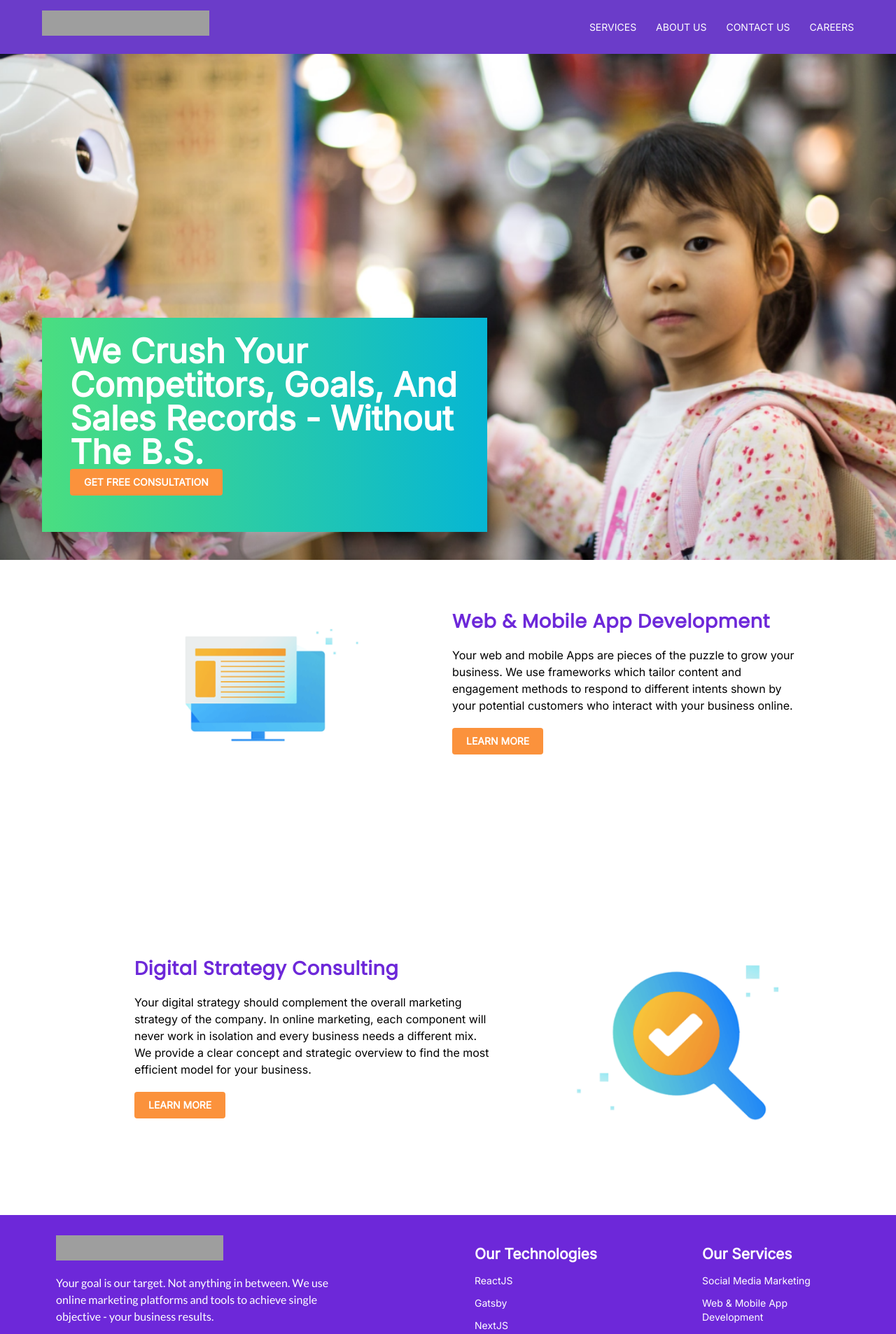
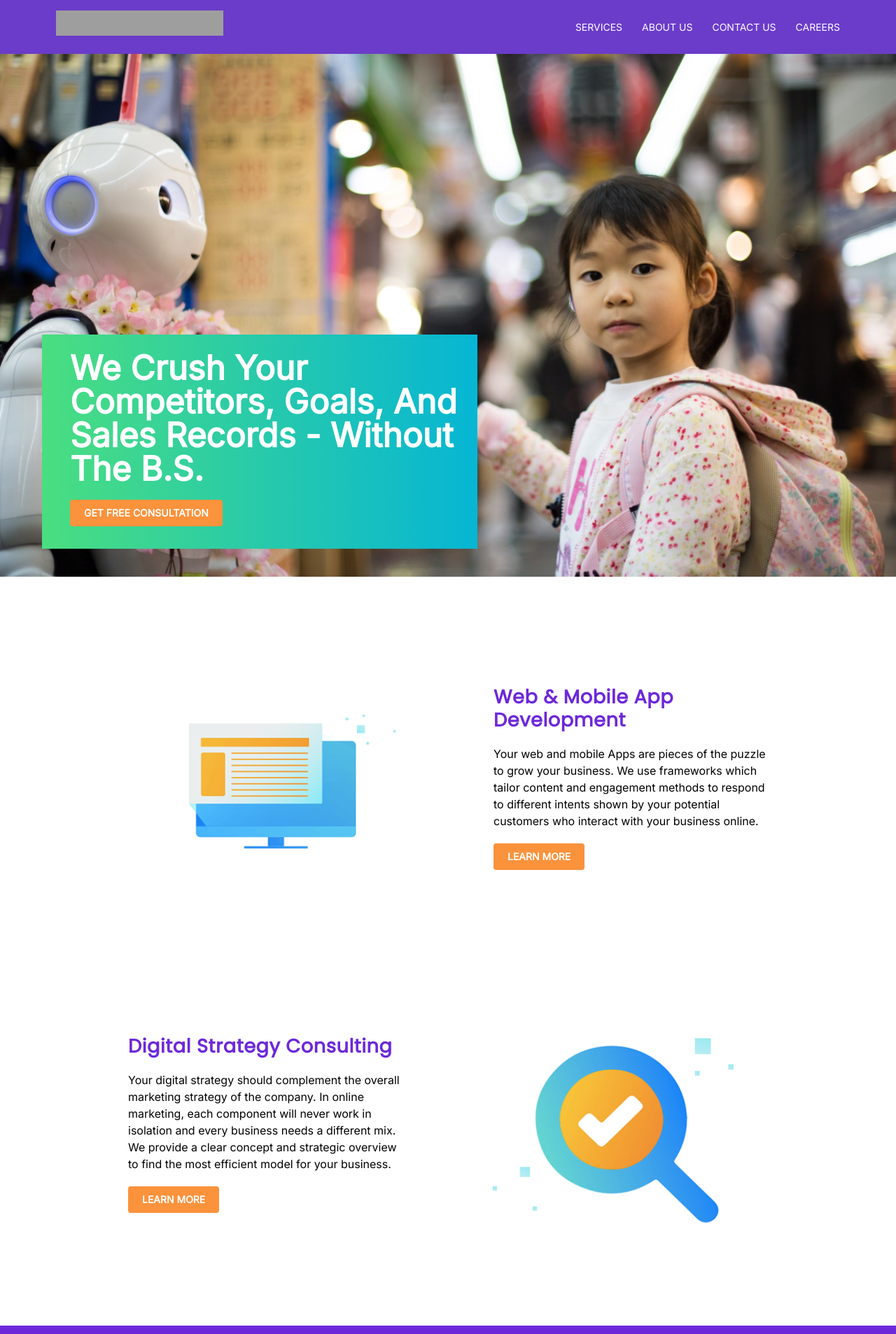
Before and after one commit to Sanduranga/p13_at_digital, a React (Vite) app: page / in a window 1280 px wide. Shown: the top 1906 px of the page at 70% size. Built offline with nearby package versions, Linux system fonts and the light colour scheme; grey boxes are pictures that could not be loaded.

Commit message:
added media queries

```diff
--- a/src/assets/index.jsx
+++ b/src/assets/index.jsx
@@ -1,6 +1,7 @@
-import heroImg from "./heroimage.png";
+import heroImg from "./heroImage.png";
 import image1 from "./image1.png";
 import image2 from "./image2.png";
 import logo from "./Logo.png";
+import menuIcon from "./Group2.png";
 
-export { heroImg, image1, image2, logo };
+export { heroImg, image1, image2, logo, menuIcon };
--- a/src/components/Footer.jsx
+++ b/src/components/Footer.jsx
@@ -2,9 +2,9 @@ import { logo } from "../assets";
 
 const Footer = () => {
   return (
-    <div className="w-full 3xl:min-w-[1440px] lg:min-w-[1080px] 3xl:mt-[100px] lg:mt-20 pt-10 pb-10 px-20 bg-violet-700 flex flex-col items-center gap-10">
-      <div className="flex justify-between items-start w-full">
-        <div className="w-[413px] flex-col justify-start items-start gap-5 inline-flex">
+    <footer className="lg:px-20 md:px-[60px] sm:px-10 px-5 pb-5 pt-10 bg-violet-700 flex flex-col items-center gap-10">
+      <div className="flex md:justify-between flex-col md:flex-row md:gap-[112px] gap-[60px] items-start w-full">
+        <div className="flex flex-col justify-start items-start gap-5">
           <div className="w-[238.89px] h-[25px] relative">
             <img
               src={logo}
@@ -17,7 +17,7 @@ const Footer = () => {
             business results.
           </div>
         </div>
-        <div className="flex justify-between items-start gap-32">
+        <div className="flex justify-between sm:flex-row flex-col items-start lg:gap-32 md:gap-5 gap-10 sm:gap-[79px]">
           <div className="w-[197px] flex-col justify-start items-start gap-3 inline-flex">
             <div className="text-white text-[21px] font-semibold font-['Inter']">
               Our Technologies
@@ -45,31 +45,19 @@ const Footer = () => {
           </div>
         </div>
       </div>
-      {/* <div className="h-[25px] flex-col justify-start items-center gap-2 flex">
-        <div className="self-stretch h-[0px] border border-white"></div>
-        <div className="justify-center items-center gap-4 inline-flex">
-          <div className="text-white text-sm font-medium font-['Inter'] capitalize">
-            Privacy Policy
-          </div>
-          <div className="w-4 h-[0px] origin-top-left rotate-90 border border-white"></div>
-          <div className="text-white text-sm font-medium font-['Inter'] capitalize">
-            Terms & Conditions
-          </div>
-        </div>
-      </div> */}
       <div className="w-[630px] h-[25px] flex-col justify-start items-center gap-2 inline-flex">
         <div className="self-stretch h-[0px] border border-white"></div>
         <div className="justify-center items-center gap-4 inline-flex">
           <div className="text-white text-sm font-medium font-['Inter'] capitalize">
             Privacy Policy
           </div>
-          <div className="w-4 h-[0px] origin-top-left rotate-90 border border-white"></div>
+          <div className="w-4 h-[0px] rotate-90 border border-white"></div>
           <div className="text-white text-sm font-medium font-['Inter'] capitalize">
             Terms & Conditions
           </div>
         </div>
       </div>
-    </div>
+    </footer>
   );
 };
 
--- a/src/components/Header.jsx
+++ b/src/components/Header.jsx
@@ -2,21 +2,30 @@ import { heroImg } from "../assets";
 
 const Header = () => {
   return (
-    <header
-      style={{ backgroundImage: `url(${heroImg})` }}
-      className="w-full h-[100vh] bg-cover bg-center"
-    >
+    // <header
+    //   style={{ backgroundImage: `url(${heroImg})` }}
+    //   className="w-auto h-auto bg-cover bg-center"
+    // >
+    <header className="">
       <div className="wrapper1">
-        <div className="h-[306px] px-10 pt-6 pb-8 3xl:left-[80px] 3xl:bottom-[63px] lg:left-[60px] lg:bottom-10 md:hidden lg:block absolute bg-gradient-to-l from-cyan-500 to-green-400 flex flex-col justify-start items-start gap-5">
+        <img
+          src={heroImg}
+          alt="heroImg.png"
+          className="w-full bg-center object-cover object-center"
+        />
+        <div className="w-[622px] px-10 pt-6 pb-8 3xl:left-[80px] 3xl:bottom-[63px] md:left-[60px] md:bottom-10 hidden absolute bg-gradient-to-l from-cyan-500 to-green-400 md:flex flex-col justify-start items-start gap-5">
           <div className="w-[556px] text-white text-5xl font-bold font-['Inter'] capitalize leading-[48px]">
             We crush your competitors, goals, and sales records - without the
             B.S.
           </div>
-          <div className="px-5 py-3 bg-orange-400 rounded justify-start items-start gap-2 inline-flex">
-            <div className="text-white text-sm font-bold font-['Inter'] uppercase leading-[14px]">
+          <a
+            href="#"
+            className="px-5 py-3 bg-orange-400 rounded justify-start items-start gap-2 inline-flex"
+          >
+            <h3 className="text-white text-sm font-bold font-['Inter'] uppercase leading-[14px]">
               Get free consultation
-            </div>
-          </div>
+            </h3>
+          </a>
         </div>
       </div>
     </header>
--- a/src/components/Intro.jsx
+++ b/src/components/Intro.jsx
@@ -2,8 +2,8 @@ import { image1, image2 } from "../assets";
 
 const Intro = () => {
   return (
-    <section className="w-full flex flex-col">
-      <div className="lg:hidden md:block w-full px-10 pt-6 pb-8 bg-gradient-to-l from-cyan-500 to-green-400 flex-col justify-start items-start flex">
+    <section className="">
+      <div className="md:hidden flex flex-col justify-start items-start w-full px-5 sm:px-10 pt-6 pb-8 bg-gradient-to-l from-cyan-500 to-green-400">
         <div className="self-stretch text-white text-5xl font-bold font-['Inter'] mb-[20px] capitalize leading-[48px]">
           We crush your competitors, goals, and sales records - without the B.S.
         </div>
@@ -13,57 +13,59 @@ const Intro = () => {
       </div>
 
       <div className="wrapper2">
-        <div className="3xl:w-[1064px] 3xl:h-[414px] lg:w-[896px] lg:h-[348px] justify-start items-center gap-[108px] inline-flex">
+        <div className="flex sm:flex-row flex-col justify-start items-center md:gap-[20px] lg:gap-[108px] gap-[20px]">
           <img
-            className="3xl:w-[414px] 3xl:h-[414px] lg:w-[346px] lg:h-[346px]"
+            className="lg:w-[414px] lg:h-[414px] md:w-[346px] md:h-[346px] w-[275px] h-[275px]"
             src={image2}
           />
-          <div className="w-[542px] flex-col justify-start items-start gap-5 inline-flex">
-            <div className="flex-col justify-start items-start gap-3 flex">
-              <div className="w-[507px] text-violet-700 text-[27px] font-semibold font-['Poppins'] leading-[33px] tracking-wide">
+          <div className="flex flex-col justify-start sm:items-start items-center gap-5">
+            <div className="flex sm:justify-start justify-center">
+              <div className="text-violet-700 text-[27px] font-semibold font-['Poppins'] leading-[33px] tracking-wide text-center sm:text-start">
                 Web & Mobile App Development
               </div>
             </div>
-            <div className="self-stretch text-black text-base font-normal font-['Inter']">
+            <p className="self-stretch text-black text-base text-center sm:text-start font-normal font-['Inter']">
               Your web and mobile Apps are pieces of the puzzle to grow your
               business. We use frameworks which tailor content and engagement
               methods to respond to different intents shown by your potential
               customers who interact with your business online.
-            </div>
-            <div className="px-5 py-3 bg-orange-400 rounded justify-start items-start gap-2 inline-flex">
+            </p>
+            <a
+              href="#"
+              className="px-5 py-3 bg-orange-400 rounded justify-start items-start gap-2 inline-flex"
+            >
               <div className="text-white text-sm font-bold font-['Inter'] uppercase leading-[14px]">
                 LEARN MORE
               </div>
-            </div>
+            </a>
           </div>
         </div>
-        <div>
-          <div></div>
-          <div></div>
-        </div>
 
-        <div className="3xl:w-[1064px] 3xl:h-[414px] lg:w-[896px] lg:h-[348px] justify-start items-center gap-[108px] inline-flex">
-          <div className="w-[542px] flex-col justify-start items-start gap-5 inline-flex">
-            <div className="flex-col justify-start items-start gap-3 flex">
-              <div className="w-[507px] text-violet-700 text-[27px] font-semibold font-['Poppins'] leading-[33px] tracking-wide">
+        <div className="flex sm:flex-row flex-col-reverse justify-start items-center lg:gap-[108px] gap-[20px]">
+          <div className="flex flex-col justify-start sm:items-start items-center gap-5">
+            <div className="flex sm:justify-start justify-center">
+              <div className="text-violet-700 text-[27px] font-semibold font-['Poppins'] leading-[33px] tracking-wide text-center sm:text-start">
                 Digital Strategy Consulting
               </div>
             </div>
-            <div className="self-stretch text-black text-base font-normal font-['Inter']">
+            <p className="self-stretch text-black text-center sm:text-start text-base font-normal font-['Inter']">
               Your digital strategy should complement the overall marketing
               strategy of the company. In online marketing, each component will
               never work in isolation and every business needs a different mix.
               We provide a clear concept and strategic overview to find the most
               efficient model for your business.
-            </div>
-            <div className="px-5 py-3 bg-orange-400 rounded justify-start items-start gap-2 inline-flex">
+            </p>
+            <a
+              href="#"
+              className="px-5 py-3 bg-orange-400 rounded justify-start items-start gap-2 inline-flex"
+            >
               <div className="text-white text-sm font-bold font-['Inter'] uppercase leading-[14px]">
                 LEARN MORE
               </div>
-            </div>
+            </a>
           </div>
           <img
-            className="3xl:w-[414px] 3xl:h-[416px] lg:w-[346px] lg:h-[348px]"
+            className="lg:w-[414px] lg:h-[416px] md:w-[346px] md:h-[348px] w-[275px] h-[276px]"
             src={image1}
           />
         </div>
--- a/src/components/Navbar.jsx
+++ b/src/components/Navbar.jsx
@@ -1,8 +1,8 @@
-import { logo } from "../assets";
+import { logo, menuIcon } from "../assets";
 
 const Navbar = () => {
   return (
-    <nav className="fixed h-[77px] w-full 3xl:px-20 py-[26px] lg:px-[60px] md:px-10 px-5 bg-bluish_purple z-40">
+    <nav className="py-[26px] lg:px-20 md:px-[60px] sm:px-10 px-5 bg-bluish_purple z-40">
       <div className="flex justify-between items-center">
         <a href="#" className="relative w-[238.89px] h-[25px]">
           <img
@@ -11,7 +11,16 @@ const Navbar = () => {
             alt="logo.png"
           />
         </a>
-        <ul className="flex gap-7 font-['Inter'] text-white text-sm font-medium">
+
+        <a href="#">
+          <img
+            src={menuIcon}
+            className="w-[31px h-[24px] sm:hidden block"
+            alt="menuIcon.png"
+          />
+        </a>
+
+        <ul className="sm:flex hidden gap-7 font-['Inter'] text-white text-sm font-medium">
           <li>
             <a href="#">SERVICES</a>
           </li>
--- a/src/index.css
+++ b/src/index.css
@@ -3,9 +3,9 @@
 @tailwind utilities;
 
 .wrapper1 {
-  @apply w-full h-[100vh] mx-auto my-0 relative;
+  @apply w-full mx-auto my-0 relative;
 }
 
 .wrapper2 {
-  @apply 3xl:min-w-[1064px] lg:min-w-[896px] my-0 mx-auto flex flex-col gap-20;
+  @apply w-full mx-auto my-0 md:px-[152px] sm:px-10 px-5 lg:px-[183px] py-20 flex flex-col md:gap-20 gap-[60px];
 }
```
Also changed, not shown: src/assets/Group2.png (added), src/assets/heroimage.png.
